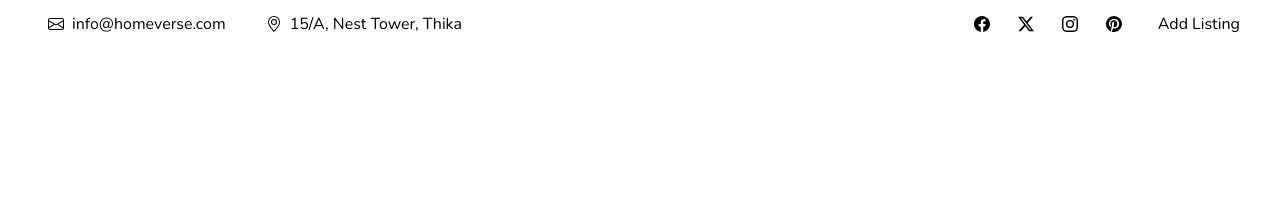
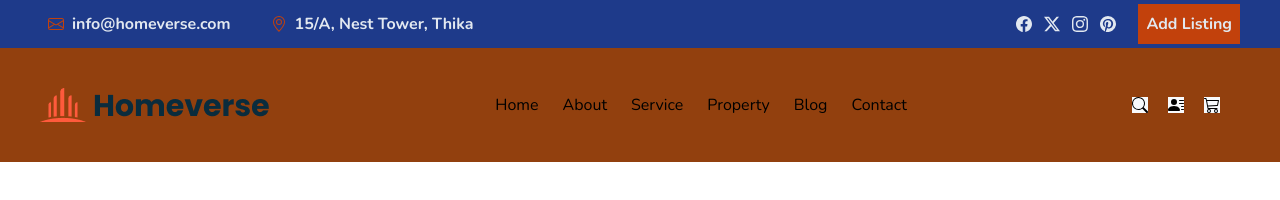
Before and after one commit to Cliff-Mbithuka/HomeVerse, a website: page public/index.html in a window 1280 px wide. Drawn offline with nearby package versions, Linux system fonts and the light colour scheme.

Commit message:
Add logo

```diff
--- a/public/index.html
+++ b/public/index.html
@@ -7,45 +7,173 @@
     <link rel="stylesheet" href="styles.css" />
   </head>
   <body>
-    <div class="  mx-10 font-body">
-      <section class="min-h-screen ">
-        <div class="flex justify-between h-12">
-          <div class="flex items-center  w-full ">
+    <div class="font-body">
+      <div
+        class="flex justify-between h-12 bg-blue-900 font-bold text-slate-200"
+      >
+        <div class="flex items-center w-full pl-10">
           <div class="mr-4 flex items-center">
-                <svg class="w-8 hover:text-orange-600 hover:cursor-pointer" xmlns="http://www.w3.org/2000/svg" width="16" height="16" fill="currentColor" class="bi bi-envelope" viewBox="0 0 16 16">
-                    <path d="M0 4a2 2 0 0 1 2-2h12a2 2 0 0 1 2 2v8a2 2 0 0 1-2 2H2a2 2 0 0 1-2-2zm2-1a1 1 0 0 0-1 1v.217l7 4.2 7-4.2V4a1 1 0 0 0-1-1zm13 2.383-4.708 2.825L15 11.105zm-.034 6.876-5.64-3.471L8 9.583l-1.326-.795-5.64 3.47A1 1 0 0 0 2 13h12a1 1 0 0 0 .966-.741M1 11.105l4.708-2.897L1 5.383z"/>
+            <svg
+              class="w-8 text-orange-700"
+              xmlns="http://www.w3.org/2000/svg"
+              width="16"
+              height="16"
+              fill="currentColor"
+              class="bi bi-envelope"
+              viewBox="0 0 16 16"
+            >
+              <path
+                d="M0 4a2 2 0 0 1 2-2h12a2 2 0 0 1 2 2v8a2 2 0 0 1-2 2H2a2 2 0 0 1-2-2zm2-1a1 1 0 0 0-1 1v.217l7 4.2 7-4.2V4a1 1 0 0 0-1-1zm13 2.383-4.708 2.825L15 11.105zm-.034 6.876-5.64-3.471L8 9.583l-1.326-.795-5.64 3.47A1 1 0 0 0 2 13h12a1 1 0 0 0 .966-.741M1 11.105l4.708-2.897L1 5.383z"
+              />
             </svg>
-              <a class="mr-4">info@homeverse.com</a>
+            <a class="mr-4 hover:text-orange-700 hover:cursor-pointer"
+              >info@homeverse.com</a
+            >
           </div>
           <div class="flex items-center">
-                <svg class=" w-8 hover:text-orange-600 hover:cursor-pointer" xmlns="http://www.w3.org/2000/svg" width="16" height="16" fill="currentColor" class="bi bi-geo-alt" viewBox="0 0 16 16">
-                    <path d="M12.166 8.94c-.524 1.062-1.234 2.12-1.96 3.07A32 32 0 0 1 8 14.58a32 32 0 0 1-2.206-2.57c-.726-.95-1.436-2.008-1.96-3.07C3.304 7.867 3 6.862 3 6a5 5 0 0 1 10 0c0 .862-.305 1.867-.834 2.94M8 16s6-5.686 6-10A6 6 0 0 0 2 6c0 4.314 6 10 6 10"/>
-                    <path d="M8 8a2 2 0 1 1 0-4 2 2 0 0 1 0 4m0 1a3 3 0 1 0 0-6 3 3 0 0 0 0 6"/>
+            <svg
+              class="w-8 text-orange-700"
+              xmlns="http://www.w3.org/2000/svg"
+              width="16"
+              height="16"
+              fill="currentColor"
+              class="bi bi-geo-alt"
+              viewBox="0 0 16 16"
+            >
+              <path
+                d="M12.166 8.94c-.524 1.062-1.234 2.12-1.96 3.07A32 32 0 0 1 8 14.58a32 32 0 0 1-2.206-2.57c-.726-.95-1.436-2.008-1.96-3.07C3.304 7.867 3 6.862 3 6a5 5 0 0 1 10 0c0 .862-.305 1.867-.834 2.94M8 16s6-5.686 6-10A6 6 0 0 0 2 6c0 4.314 6 10 6 10"
+              />
+              <path
+                d="M8 8a2 2 0 1 1 0-4 2 2 0 0 1 0 4m0 1a3 3 0 1 0 0-6 3 3 0 0 0 0 6"
+              />
             </svg>
-              <p>15/A, Nest Tower, Thika</p>
+            <p class="hover:text-orange-700 hover:cursor-pointer">
+              15/A, Nest Tower, Thika
+            </p>
           </div>
         </div>
-          <div class="flex items-center w-full justify-end">
+
+        <div class="flex items-center w-full justify-end pr-10">
           <div class="mr-4 flex">
-                <svg class="w-8 mr-3" xmlns="http://www.w3.org/2000/svg" width="16" height="16" fill="currentColor" class="bi bi-facebook" viewBox="0 0 16 16">
-                    <path d="M16 8.049c0-4.446-3.582-8.05-8-8.05C3.58 0-.002 3.603-.002 8.05c0 4.017 2.926 7.347 6.75 7.951v-5.625h-2.03V8.05H6.75V6.275c0-2.017 1.195-3.131 3.022-3.131.876 0 1.791.157 1.791.157v1.98h-1.009c-.993 0-1.303.621-1.303 1.258v1.51h2.218l-.354 2.326H9.25V16c3.824-.604 6.75-3.934 6.75-7.951"/>
+            <svg
+              class="w-7"
+              xmlns="http://www.w3.org/2000/svg"
+              width="16"
+              height="16"
+              fill="currentColor"
+              class="bi bi-facebook"
+              viewBox="0 0 16 16"
+            >
+              <path
+                d="M16 8.049c0-4.446-3.582-8.05-8-8.05C3.58 0-.002 3.603-.002 8.05c0 4.017 2.926 7.347 6.75 7.951v-5.625h-2.03V8.05H6.75V6.275c0-2.017 1.195-3.131 3.022-3.131.876 0 1.791.157 1.791.157v1.98h-1.009c-.993 0-1.303.621-1.303 1.258v1.51h2.218l-.354 2.326H9.25V16c3.824-.604 6.75-3.934 6.75-7.951"
+              />
             </svg>
 
-                  <svg class="w-8 mr-3" xmlns="http://www.w3.org/2000/svg" width="16" height="16" fill="currentColor" class="bi bi-twitter-x" viewBox="0 0 16 16">
-                    <path d="M12.6.75h2.454l-5.36 6.142L16 15.25h-4.937l-3.867-5.07-4.425 5.07H.316l5.733-6.57L0 .75h5.063l3.495 4.633L12.601.75Zm-.86 13.028h1.36L4.323 2.145H2.865z"/>
+            <svg
+              class="w-7"
+              xmlns="http://www.w3.org/2000/svg"
+              width="16"
+              height="16"
+              fill="currentColor"
+              class="bi bi-twitter-x"
+              viewBox="0 0 16 16"
+            >
+              <path
+                d="M12.6.75h2.454l-5.36 6.142L16 15.25h-4.937l-3.867-5.07-4.425 5.07H.316l5.733-6.57L0 .75h5.063l3.495 4.633L12.601.75Zm-.86 13.028h1.36L4.323 2.145H2.865z"
+              />
             </svg>
 
-                  <svg class="w-8 mr-3" xmlns="http://www.w3.org/2000/svg" width="16" height="16" fill="currentColor" class="bi bi-instagram" viewBox="0 0 16 16">
-                    <path d="M8 0C5.829 0 5.556.01 4.703.048 3.85.088 3.269.222 2.76.42a3.9 3.9 0 0 0-1.417.923A3.9 3.9 0 0 0 .42 2.76C.222 3.268.087 3.85.048 4.7.01 5.555 0 5.827 0 8.001c0 2.172.01 2.444.048 3.297.04.852.174 1.433.372 1.942.205.526.478.972.923 1.417.444.445.89.719 1.416.923.51.198 1.09.333 1.942.372C5.555 15.99 5.827 16 8 16s2.444-.01 3.298-.048c.851-.04 1.434-.174 1.943-.372a3.9 3.9 0 0 0 1.416-.923c.445-.445.718-.891.923-1.417.197-.509.332-1.09.372-1.942C15.99 10.445 16 10.173 16 8s-.01-2.445-.048-3.299c-.04-.851-.175-1.433-.372-1.941a3.9 3.9 0 0 0-.923-1.417A3.9 3.9 0 0 0 13.24.42c-.51-.198-1.092-.333-1.943-.372C10.443.01 10.172 0 7.998 0zm-.717 1.442h.718c2.136 0 2.389.007 3.232.046.78.035 1.204.166 1.486.275.373.145.64.319.92.599s.453.546.598.92c.11.281.24.705.275 1.485.039.843.047 1.096.047 3.231s-.008 2.389-.047 3.232c-.035.78-.166 1.203-.275 1.485a2.5 2.5 0 0 1-.599.919c-.28.28-.546.453-.92.598-.28.11-.704.24-1.485.276-.843.038-1.096.047-3.232.047s-2.39-.009-3.233-.047c-.78-.036-1.203-.166-1.485-.276a2.5 2.5 0 0 1-.92-.598 2.5 2.5 0 0 1-.6-.92c-.109-.281-.24-.705-.275-1.485-.038-.843-.046-1.096-.046-3.233s.008-2.388.046-3.231c.036-.78.166-1.204.276-1.486.145-.373.319-.64.599-.92s.546-.453.92-.598c.282-.11.705-.24 1.485-.276.738-.034 1.024-.044 2.515-.045zm4.988 1.328a.96.96 0 1 0 0 1.92.96.96 0 0 0 0-1.92m-4.27 1.122a4.109 4.109 0 1 0 0 8.217 4.109 4.109 0 0 0 0-8.217m0 1.441a2.667 2.667 0 1 1 0 5.334 2.667 2.667 0 0 1 0-5.334"/>
+            <svg
+              class="w-7"
+              xmlns="http://www.w3.org/2000/svg"
+              width="16"
+              height="16"
+              fill="currentColor"
+              class="bi bi-instagram"
+              viewBox="0 0 16 16"
+            >
+              <path
+                d="M8 0C5.829 0 5.556.01 4.703.048 3.85.088 3.269.222 2.76.42a3.9 3.9 0 0 0-1.417.923A3.9 3.9 0 0 0 .42 2.76C.222 3.268.087 3.85.048 4.7.01 5.555 0 5.827 0 8.001c0 2.172.01 2.444.048 3.297.04.852.174 1.433.372 1.942.205.526.478.972.923 1.417.444.445.89.719 1.416.923.51.198 1.09.333 1.942.372C5.555 15.99 5.827 16 8 16s2.444-.01 3.298-.048c.851-.04 1.434-.174 1.943-.372a3.9 3.9 0 0 0 1.416-.923c.445-.445.718-.891.923-1.417.197-.509.332-1.09.372-1.942C15.99 10.445 16 10.173 16 8s-.01-2.445-.048-3.299c-.04-.851-.175-1.433-.372-1.941a3.9 3.9 0 0 0-.923-1.417A3.9 3.9 0 0 0 13.24.42c-.51-.198-1.092-.333-1.943-.372C10.443.01 10.172 0 7.998 0zm-.717 1.442h.718c2.136 0 2.389.007 3.232.046.78.035 1.204.166 1.486.275.373.145.64.319.92.599s.453.546.598.92c.11.281.24.705.275 1.485.039.843.047 1.096.047 3.231s-.008 2.389-.047 3.232c-.035.78-.166 1.203-.275 1.485a2.5 2.5 0 0 1-.599.919c-.28.28-.546.453-.92.598-.28.11-.704.24-1.485.276-.843.038-1.096.047-3.232.047s-2.39-.009-3.233-.047c-.78-.036-1.203-.166-1.485-.276a2.5 2.5 0 0 1-.92-.598 2.5 2.5 0 0 1-.6-.92c-.109-.281-.24-.705-.275-1.485-.038-.843-.046-1.096-.046-3.233s.008-2.388.046-3.231c.036-.78.166-1.204.276-1.486.145-.373.319-.64.599-.92s.546-.453.92-.598c.282-.11.705-.24 1.485-.276.738-.034 1.024-.044 2.515-.045zm4.988 1.328a.96.96 0 1 0 0 1.92.96.96 0 0 0 0-1.92m-4.27 1.122a4.109 4.109 0 1 0 0 8.217 4.109 4.109 0 0 0 0-8.217m0 1.441a2.667 2.667 0 1 1 0 5.334 2.667 2.667 0 0 1 0-5.334"
+              />
             </svg>
-                  <svg class="w-8 mr-3" xmlns="http://www.w3.org/2000/svg" width="16" height="16" fill="currentColor" class="bi bi-pinterest" viewBox="0 0 16 16">
-                    <path d="M8 0a8 8 0 0 0-2.915 15.452c-.07-.633-.134-1.606.027-2.297.146-.625.938-3.977.938-3.977s-.239-.479-.239-1.187c0-1.113.645-1.943 1.448-1.943.682 0 1.012.512 1.012 1.127 0 .686-.437 1.712-.663 2.663-.188.796.4 1.446 1.185 1.446 1.422 0 2.515-1.5 2.515-3.664 0-1.915-1.377-3.254-3.342-3.254-2.276 0-3.612 1.707-3.612 3.471 0 .688.265 1.425.595 1.826a.24.24 0 0 1 .056.23c-.061.252-.196.796-.222.907-.035.146-.116.177-.268.107-1-.465-1.624-1.926-1.624-3.1 0-2.523 1.834-4.84 5.286-4.84 2.775 0 4.932 1.977 4.932 4.62 0 2.757-1.739 4.976-4.151 4.976-.811 0-1.573-.421-1.834-.919l-.498 1.902c-.181.695-.669 1.566-.995 2.097A8 8 0 1 0 8 0"/>
+            <svg
+              class="w-7"
+              xmlns="http://www.w3.org/2000/svg"
+              width="16"
+              height="16"
+              fill="currentColor"
+              class="bi bi-pinterest"
+              viewBox="0 0 16 16"
+            >
+              <path
+                d="M8 0a8 8 0 0 0-2.915 15.452c-.07-.633-.134-1.606.027-2.297.146-.625.938-3.977.938-3.977s-.239-.479-.239-1.187c0-1.113.645-1.943 1.448-1.943.682 0 1.012.512 1.012 1.127 0 .686-.437 1.712-.663 2.663-.188.796.4 1.446 1.185 1.446 1.422 0 2.515-1.5 2.515-3.664 0-1.915-1.377-3.254-3.342-3.254-2.276 0-3.612 1.707-3.612 3.471 0 .688.265 1.425.595 1.826a.24.24 0 0 1 .056.23c-.061.252-.196.796-.222.907-.035.146-.116.177-.268.107-1-.465-1.624-1.926-1.624-3.1 0-2.523 1.834-4.84 5.286-4.84 2.775 0 4.932 1.977 4.932 4.62 0 2.757-1.739 4.976-4.151 4.976-.811 0-1.573-.421-1.834-.919l-.498 1.902c-.181.695-.669 1.566-.995 2.097A8 8 0 1 0 8 0"
+              />
             </svg>
           </div>
-            <button class="">Add Listing</button>
+          <button class="bg-orange-700 p-2 hover:opacity-40">
+            Add Listing
+          </button>
         </div>
       </div>
-      </section>
+      <div
+        class="home p-10 flex justify-between my-0 mx-auto w-full items-center bg-amber-800"
+      >
+        <div class="logo"><img src="./assets/images/logo.png" alt="" /></div>
+        <nav>
+          <ul class="flex">
+            <li>Home</li>
+            <li class="mx-6">About</li>
+            <li>Service</li>
+            <li class="mx-6">Property</li>
+            <li>Blog</li>
+            <li class="ml-6">Contact</li>
+          </ul>
+        </nav>
+        <div class="flex">
+          <div>
+            <svg class="bg-slate-50 mr-5"
+              xmlns="http://www.w3.org/2000/svg"
+              width="16"
+              height="16"
+              fill="currentColor"
+              class="bi bi-search"
+              viewBox="0 0 16 16"
+            >
+              <path
+                d="M11.742 10.344a6.5 6.5 0 1 0-1.397 1.398h-.001q.044.06.098.115l3.85 3.85a1 1 0 0 0 1.415-1.414l-3.85-3.85a1 1 0 0 0-.115-.1zM12 6.5a5.5 5.5 0 1 1-11 0 5.5 5.5 0 0 1 11 0"
+              />
+            </svg>
+          </div>
+          <div>
+            <svg class=" bg-slate-50 mr-5 "
+              xmlns="http://www.w3.org/2000/svg"
+              width="16"
+              height="16"
+              fill="currentColor"
+              class="bi bi-person-lines-fill"
+              viewBox="0 0 16 16"
+            >
+              <path
+                d="M6 8a3 3 0 1 0 0-6 3 3 0 0 0 0 6m-5 6s-1 0-1-1 1-4 6-4 6 3 6 4-1 1-1 1zM11 3.5a.5.5 0 0 1 .5-.5h4a.5.5 0 0 1 0 1h-4a.5.5 0 0 1-.5-.5m.5 2.5a.5.5 0 0 0 0 1h4a.5.5 0 0 0 0-1zm2 3a.5.5 0 0 0 0 1h2a.5.5 0 0 0 0-1zm0 3a.5.5 0 0 0 0 1h2a.5.5 0 0 0 0-1z"
+              />
+            </svg>
+          </div>
+          <div>
+            <svg class=" bg-slate-50 mr-5 "
+              xmlns="http://www.w3.org/2000/svg"
+              width="16"
+              height="16"
+              fill="currentColor"
+              class="bi bi-cart3"
+              viewBox="0 0 16 16"
+            >
+              <path
+                d="M0 1.5A.5.5 0 0 1 .5 1H2a.5.5 0 0 1 .485.379L2.89 3H14.5a.5.5 0 0 1 .49.598l-1 5a.5.5 0 0 1-.465.401l-9.397.472L4.415 11H13a.5.5 0 0 1 0 1H4a.5.5 0 0 1-.491-.408L2.01 3.607 1.61 2H.5a.5.5 0 0 1-.5-.5M3.102 4l.84 4.479 9.144-.459L13.89 4zM5 12a2 2 0 1 0 0 4 2 2 0 0 0 0-4m7 0a2 2 0 1 0 0 4 2 2 0 0 0 0-4m-7 1a1 1 0 1 1 0 2 1 1 0 0 1 0-2m7 0a1 1 0 1 1 0 2 1 1 0 0 1 0-2"
+              />
+            </svg>
+          </div>
+        </div>
+      </div>
     </div>
   </body>
 </html>
```
Also changed, not shown: public/styles.css. Lines whose indentation alone changed are shown as unchanged.
